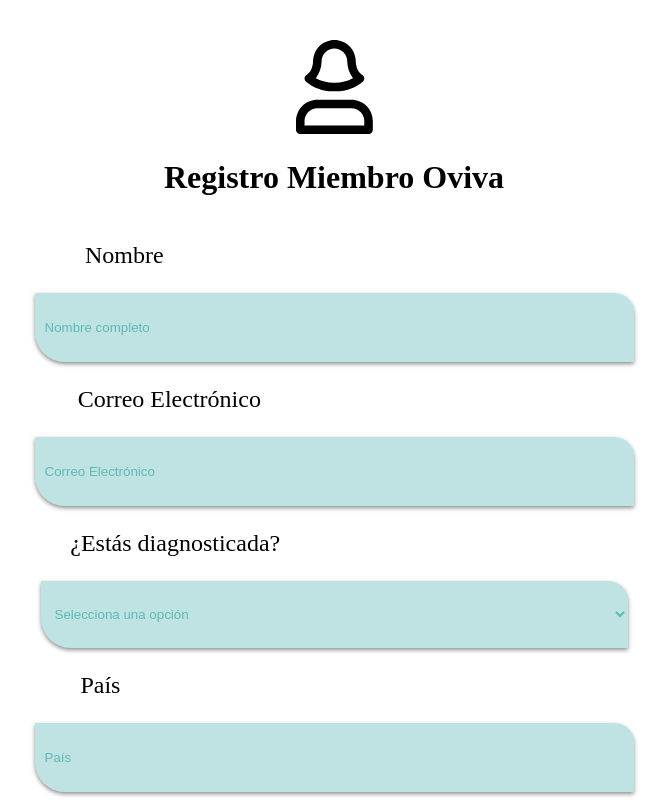
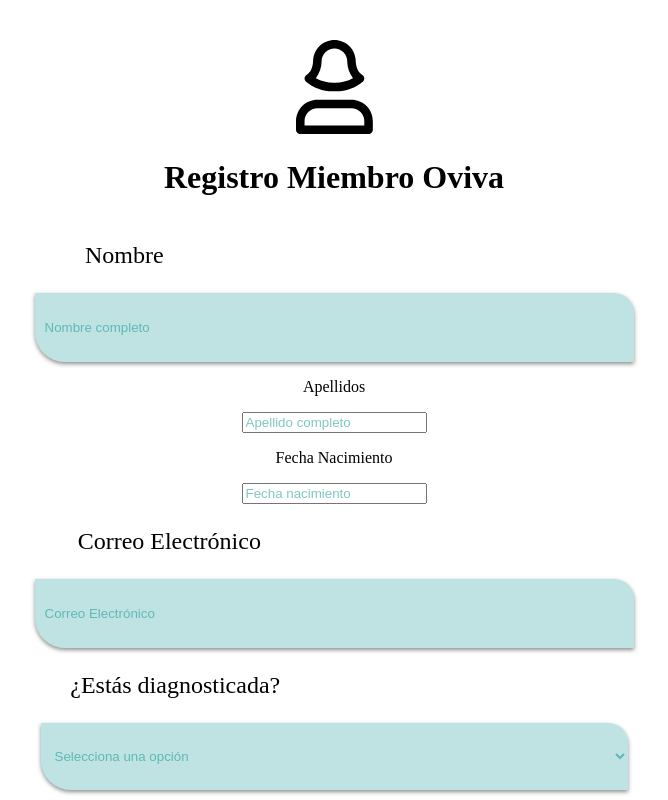
Before and after one commit to angylearns/oviva_care, a React (Vite) app in the folder HolisticFront/: page / in a window 1280 px wide. Shown: the top 800 px of the page, without its empty margins (306-974 px from the left). Built offline with nearby package versions, Linux system fonts and the light colour scheme.

Commit message:
changes in login_user and register

```diff
--- a/HolisticFront/src/App.jsx
+++ b/HolisticFront/src/App.jsx
@@ -13,7 +13,7 @@ function App() {
   return (
     <>
     <Register />
-      {/* <Login_user /> */}
+      <Login_user />
       {/* <Recipe/> */}
     </>
   )
--- a/HolisticFront/src/components/register/Register.jsx
+++ b/HolisticFront/src/components/register/Register.jsx
@@ -17,7 +17,7 @@ function Register() {
     //     handleRegister(data, setErrorMessage);
     // }
 
-     //Verifica que se está conectando con loginhandle (una vez que rellene los datos de loginhandle, verifica que los datos se conectan )
+    //Verifica que se está conectando con loginhandle (una vez que rellene los datos de loginhandle, verifica que los datos se conectan )
     const onSubmit = data => {
         console.log('jsx ' + JSON.stringify(data));
         handleRegister(data, setErrorMessage)
@@ -46,7 +46,7 @@ function Register() {
 
                     <input
                         className="field-regname"
-                        {...register("name", {
+                        {...register("first_name", {
                             required: "Este campo es requerido",
                             pattern: {
                                 value: /^[A-Za-z\u00C0-\u00FF\s]+$/i,
@@ -57,6 +57,36 @@ function Register() {
                     />
                     {errors.name && <p>{errors.name.message}</p>}
 
+
+                    <p className="text-reglastname">Apellidos</p>
+
+                    <input
+                        className="field-reglastname"
+                        {...register("last_name", {
+                            required: "Este campo es requerido",
+                            pattern: {
+                                value: /^[A-Za-z\u00C0-\u00FF\s]+$/i,
+                                message: "Solo se permiten letras"
+                            }
+                        })}
+                        placeholder="Apellido completo"
+                    />
+                    {errors.last_name && <p>{errors.last_name.message}</p>}
+
+                    <p className="text-regbirthdate">Fecha Nacimiento</p>
+
+                    <input
+                        className="field-regbirthdate"
+                        {...register("birth_date", {
+                            required: "Este campo es requerido",
+                            pattern: {
+
+                                message: "Solo se permiten letras"
+                            }
+                        })}
+                        placeholder="Fecha nacimiento"
+                    />
+                    {errors.birthdate && <p>{errors.birthdate.message}</p>}
 
                     <p className="text-regemail">Correo Electrónico</p>
                     <input
--- a/HolisticFront/src/handlers/registerHandle.js
+++ b/HolisticFront/src/handlers/registerHandle.js
@@ -16,14 +16,15 @@ export const handleRegister = async (data, setErrorMessage) => {
 
 
     try {
+        console.log('handleRegister data '+ JSON.stringify(data));
+
+        // const id_user_fk = await registerService.getLastUserId();
+        await registerService.addPerson(data.first_name, data.last_name, data.birth_date, data.country, data.diagnosed, data.email);
 
         await registerService.addUser( data.password, data.user_type, data.email);
 
-        const id_user_fk = await registerService.getLastUserId();
+        console.log('Detalles de la persona registrados');
 
-        await registerService.addPerson(data.first_name, data.last_name, data.birth_date, data.country, data.diagnosed, data.email);
-
-        console.log('Detalles de la persona registrados');
     } catch (error) {
         console.error('captura error de registerHandler.handleRegister '+ error);
         setErrorMessage('Ocurrió un error al registrar la persona');
--- a/HolisticFront/src/services/loginService.js
+++ b/HolisticFront/src/services/loginService.js
@@ -1,6 +1,6 @@
 const API_URL = 'http://127.0.0.1:5001';
 const loginService = {
-    /*
+
     //ESTE METODO HA PASADO A registerService
     postUser: async ( password, user_type, email) => {
       try {
@@ -23,7 +23,7 @@ const loginService = {
         console.error('Error al iniciar sesión:', error);
         throw error;
       }
-    },*/
+    },
 
     /*
     //ESTE METODO HA PASADO A registerService
--- a/HolisticFront/src/services/registerService.js
+++ b/HolisticFront/src/services/registerService.js
@@ -2,37 +2,40 @@ const API_URL = 'http://127.0.0.1:5001';
 
 const registerService = {
     addUser: async ( password, user_type, email) => {
-        console.log('registerService addUser 1');
+        console.log('registerService addUser');
         try {
           await fetch(`${API_URL}/user/`, {
             method: 'POST',
             headers: {
               'Content-Type': 'application/json',
             },
-            body: JSON.stringify({  password, user_type, email }),
+            body: JSON.stringify({  password, "user_type":"2", email }),
           });
           console.log('registerService addUser end');
         } catch (error) {
             console.error('captura error de registerService.addUser '+ error);
           throw new Error('Ocurrió un error al guardar el usuario en base de datos. '+error);
         }
-    },
-    getLastUserId: async () => {
-        try {
-          const response = await fetch(`${API_URL}/email/id_user`);
-          if (!response.ok) {
-            throw new Error('Error al obtener el último ID de usuario');
-          }
-          const data = await response.json();
-          console.log(data.id_user)
-          return data.id_user;
-        } catch (error) {
-          console.error(error);
-          throw new Error('Ocurrió un error al obtener el último ID de usuario');
-        }
-    },
+    }
+    //,
+    // getLastUserId: async () => {
+    //     try {
+    //       const response = await fetch(`${API_URL}/email/id_user`);
+    //       if (!response.ok) {
+    //         throw new Error('Error al obtener el último ID de usuario');
+    //       }
+    //       const data = await response.json();
+    //       console.log(data.id_user)
+    //       return data.id_user;
+    //     } catch (error) {
+    //       console.error(error);
+    //       throw new Error('Ocurrió un error al obtener el último ID de usuario');
+    //     }
+    // }
+    ,
     addPerson: async (first_name, last_name, birth_date,country, diagnosed, email) => {
         console.log('registerService 1');
+        console.log (first_name)
         try {
           const response = await fetch(`${API_URL}/person/`, {
             method: 'POST',
```
